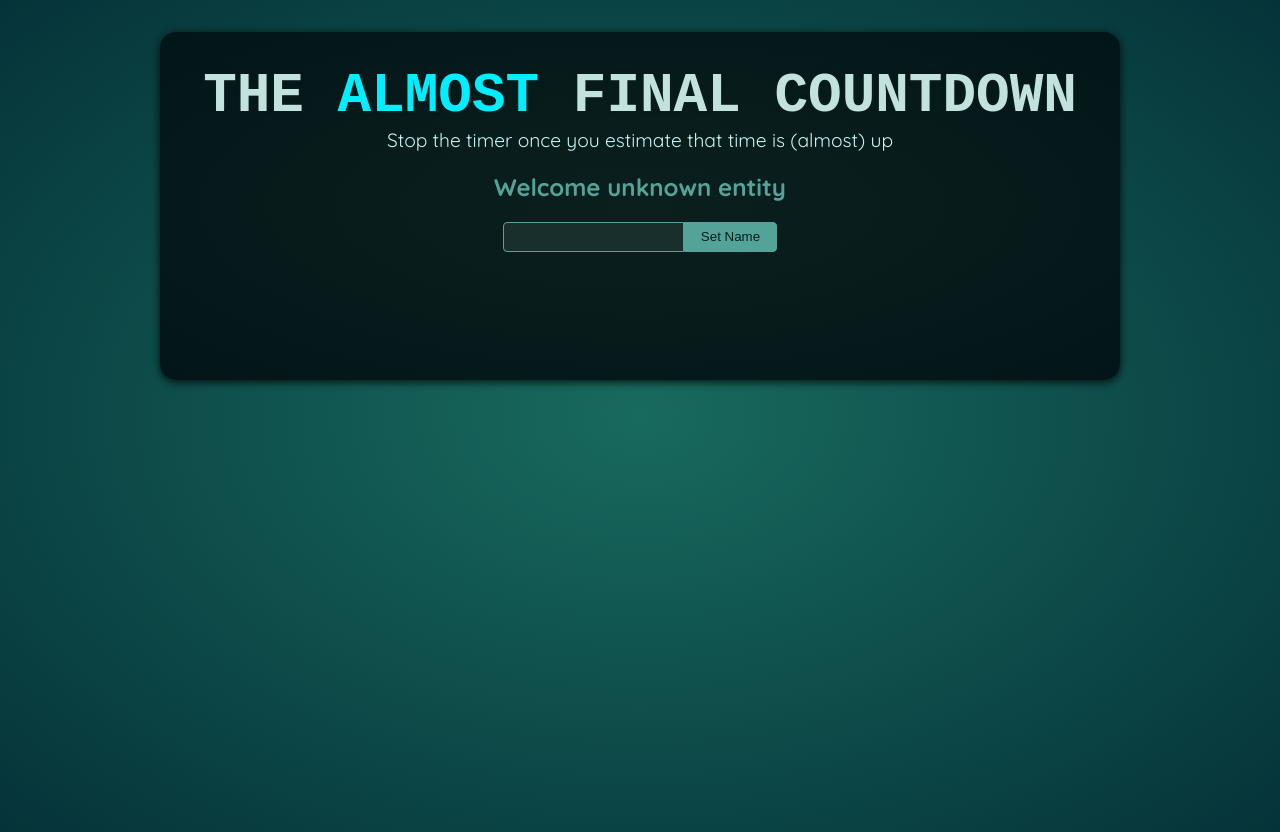
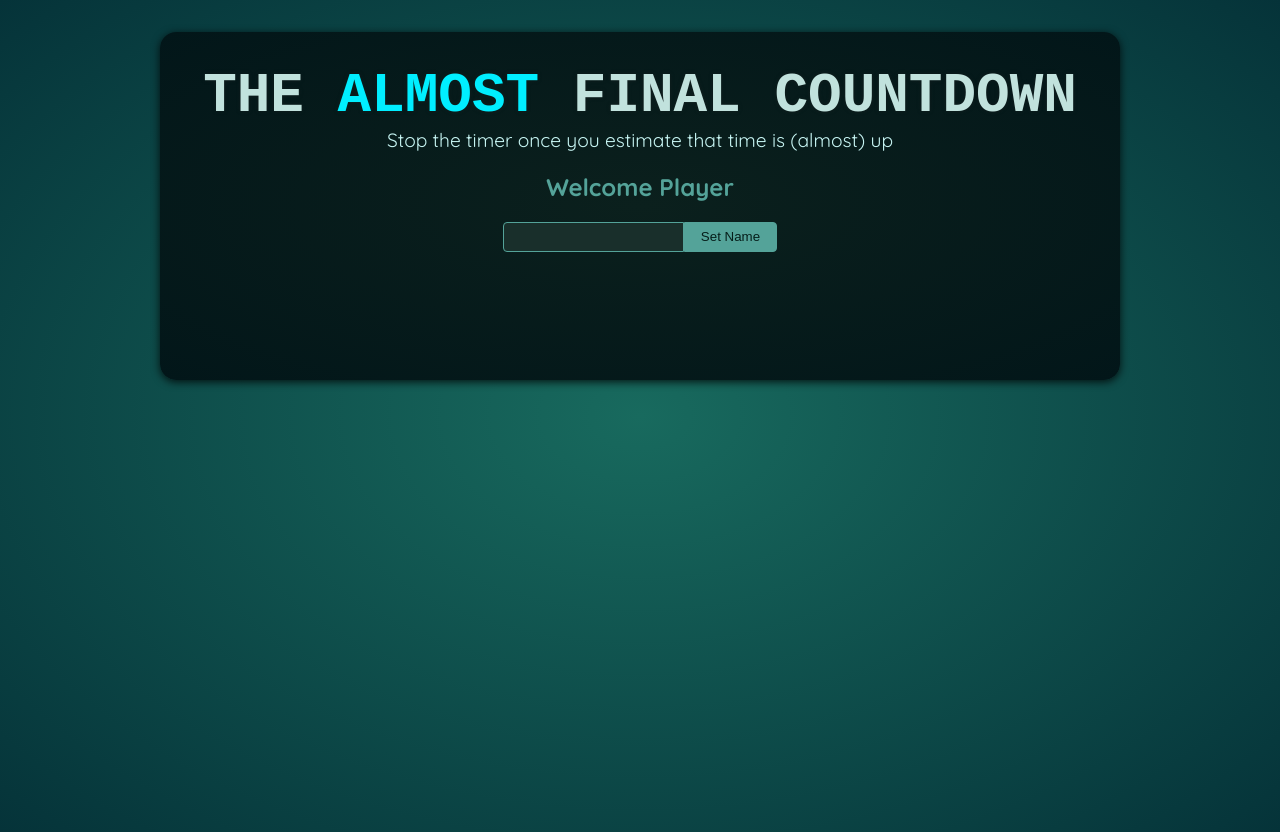
Before and after one commit to ehas1990/vitportal-app, a React (Vite) app: page / in a window 1280 px wide. Built offline with nearby package versions, Linux system fonts and the light colour scheme; a web font is replaced by a local one.

Commit message:
4nd commit

```diff
--- a/src/components/Player.jsx
+++ b/src/components/Player.jsx
@@ -1,22 +1,24 @@
-import { useState } from "react"
+import { useRef, useState } from "react"
 
 export default function Player() {
-  const[playerName,setPlayerName]=useState(' ');
-  const [submitted,setSubmitted]=useState(false);
-  function handleChange(event)
-  {
-    setSubmitted(false);
-    setPlayerName(event.target.value)
-  }
+  const playerName= useRef();
+  const[enteredplayerName,setEnteredplayerName]=useState(null);
+  // const [submitted,setSubmitted]=useState(false);
+  // function handleChange(event)
+  // {
+  //   setSubmitted(false);
+  //   setEnteredplayerName(event.target.value)
+  // }
 function handlesubmitted(){
-  setSubmitted(true);
+
+  setEnteredplayerName(playerName.current.value);
 }
   return (
 
     <section id="player">
-      <h2>Welcome {submitted ?playerName : 'unknown entity'}</h2>
+      <h2>Welcome {enteredplayerName ?? 'Player'}</h2>
       <p>
-        <input type="text" onChange={handleChange} value={playerName} />
+        <input ref={playerName} type="text"  />
         <button onClick={handlesubmitted}>Set Name</button>
       </p>
     </section>
```
